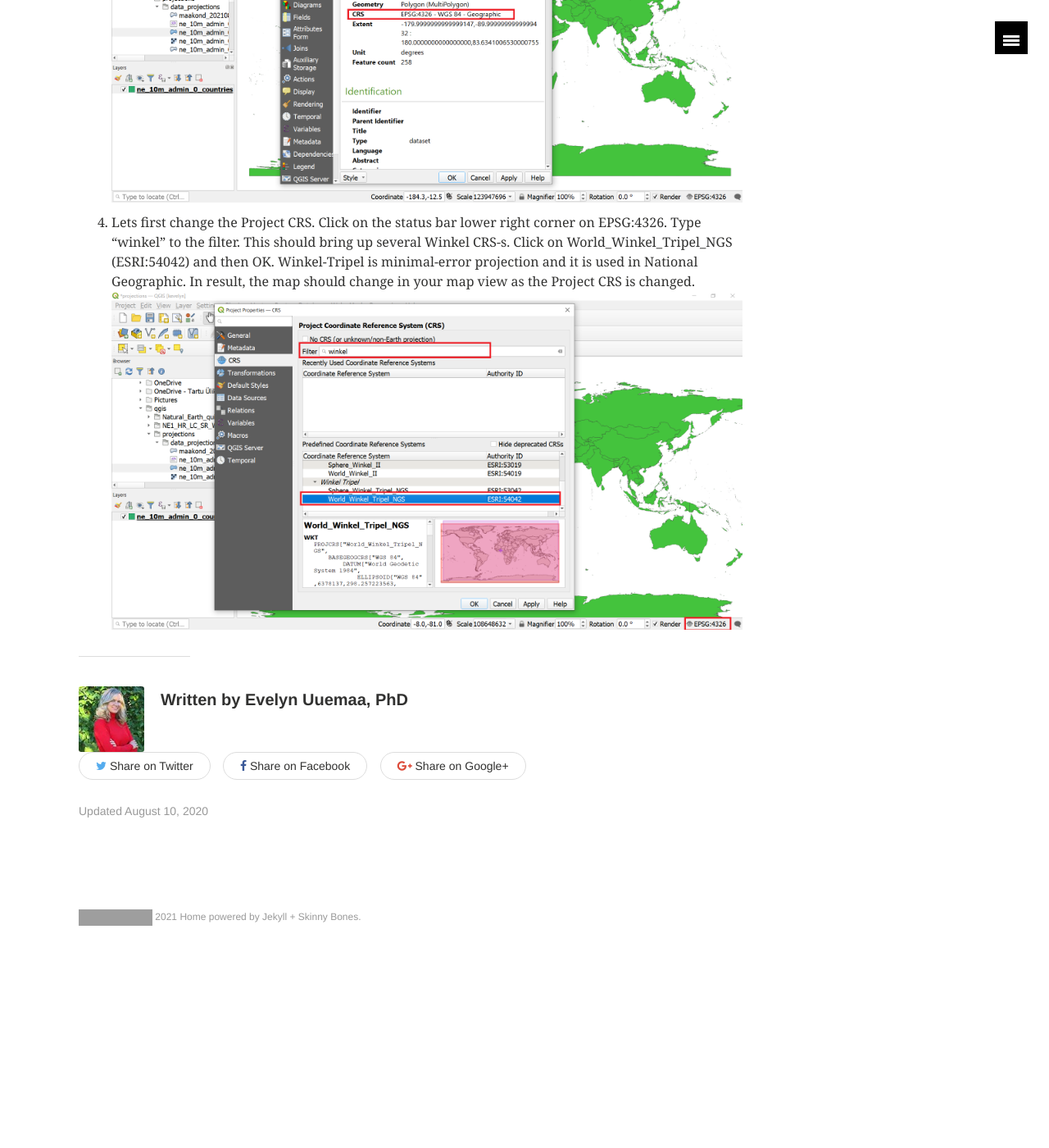
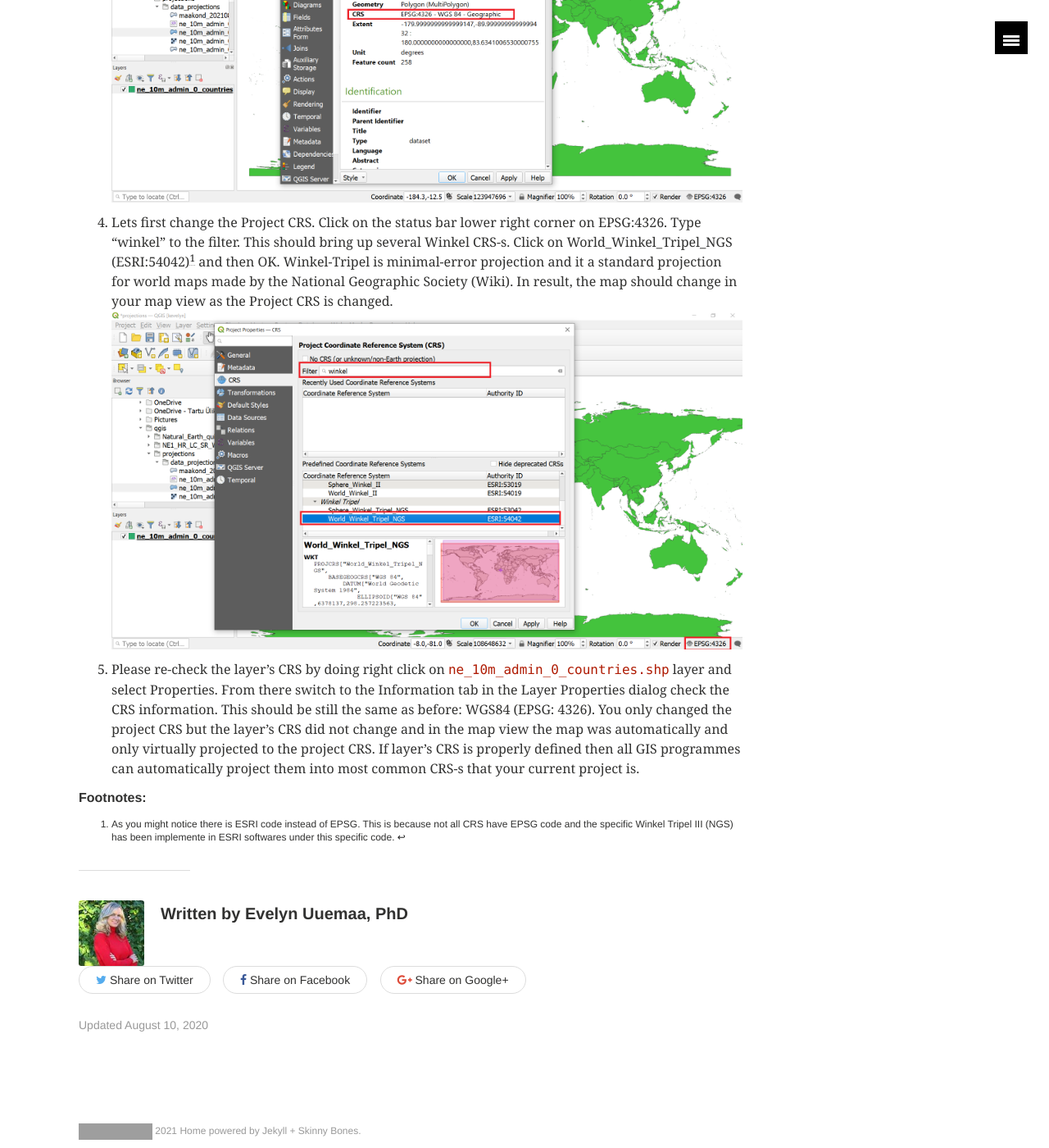
Before and after one commit to kevelyn1/QGIS-Intro, a Jekyll site: the page built from _posts/qgis/2020-08-10-working-with-CRS.md, in a window 1280 px wide and 1400 px high, scrolled down 2520 px. Shown: the whole window at 82% size. Built offline with Jekyll 4.4.1, drawn with Linux system fonts in a browser that asks for light colours; before the commit the page ends 3707 px from its top, so only the background shows below that; some of the changed text lies outside the part shown; grey boxes are pictures that could not be loaded.

Commit message:
update 3

```diff
--- a/_posts/qgis/2020-08-10-working-with-CRS.md
+++ b/_posts/qgis/2020-08-10-working-with-CRS.md
@@ -30,7 +30,7 @@ For convenience, you may directly download files required only for this tutorial
 
 data_projections.zip
 
-Data Sources: [<span style="color:#0564A0">NATURALEARTH</span>](https://www.naturalearthdata.com/) [<span style="color:#0564A0">Estonian Land Board</span>](https://maaamet.ee/en)
+Data Sources: [<span style="color:#0564A0">Naturalearth</span>](https://www.naturalearthdata.com/) [<span style="color:#0564A0">Estonian Land Board</span>](https://maaamet.ee/en)
 
 ### 2. Steps to work with CRS
 1. Open QGIS. Locate your working folder in the Browser panel and drag/drop the <span style="font-family:Consolas; color:#AF1B03">ne_10m_admin_0_countries.shp</span> file to your QGIS Map view or alternatively click on Open Data Source Manager button ![image of icon data manager](../../images/icon_data source manager.png), click on the Vector tab and add the file from there.
@@ -39,5 +39,9 @@ Data Sources: [<span style="color:#0564A0">NATURALEARTH</span>](https://www.natu
 ![image of CRS info](../../images/3_coord and CRS info.png)
 3. To determine a layer’s projection, we can look into the metadata. Right click on <span style="font-family:Consolas; color:#AF1B03">ne_10m_admin_0_countries.shp</span> layer and select Properties. From there switch to the Information tab in the Layer Properties dialog. Under provider information you will find CRS. As you can see, there is also a lot of other information under metadata, such as extent of the layer, units etc.
 ![image of CRS info](../../images/3_layer crs information.png)
-4. Lets first change the Project CRS. Click on the status bar lower right corner on EPSG:4326. Type "winkel" to the filter. This should bring up several Winkel CRS-s. Click on World_Winkel_Tripel_NGS (ESRI:54042) and then OK. Winkel-Tripel is minimal-error projection and it is used in National Geographic. In result, the map should change in your map view as the Project CRS is changed.
+4. Lets first change the Project CRS. Click on the status bar lower right corner on EPSG:4326. Type "winkel" to the filter. This should bring up several Winkel CRS-s. Click on World_Winkel_Tripel_NGS (ESRI:54042)[^1] and then OK. Winkel-Tripel is minimal-error projection and it a standard projection for world maps made by the National Geographic Society (Wiki). In result, the map should change in your map view as the Project CRS is changed.
 ![image of change project CRS](../../images/3_change project crs.png)
+5. Please re-check the layer's CRS by doing right click on <span style="font-family:Consolas; color:#AF1B03">ne_10m_admin_0_countries.shp</span> layer and select Properties. From there switch to the Information tab in the Layer Properties dialog check the CRS information. This should be still the same as before: WGS84 (EPSG: 4326). You only changed the project CRS but the layer's CRS did not change and in the map view the map was automatically and only virtually projected to the project CRS. If layer's CRS is properly defined then all GIS programmes can automatically project them into most common CRS-s that your current project is.
+
+
+[^1]: As you might notice there is ESRI code instead of EPSG. This is because not all CRS have EPSG code and the specific Winkel Tripel III (NGS) has been implemente in ESRI softwares under this specific code.
```
